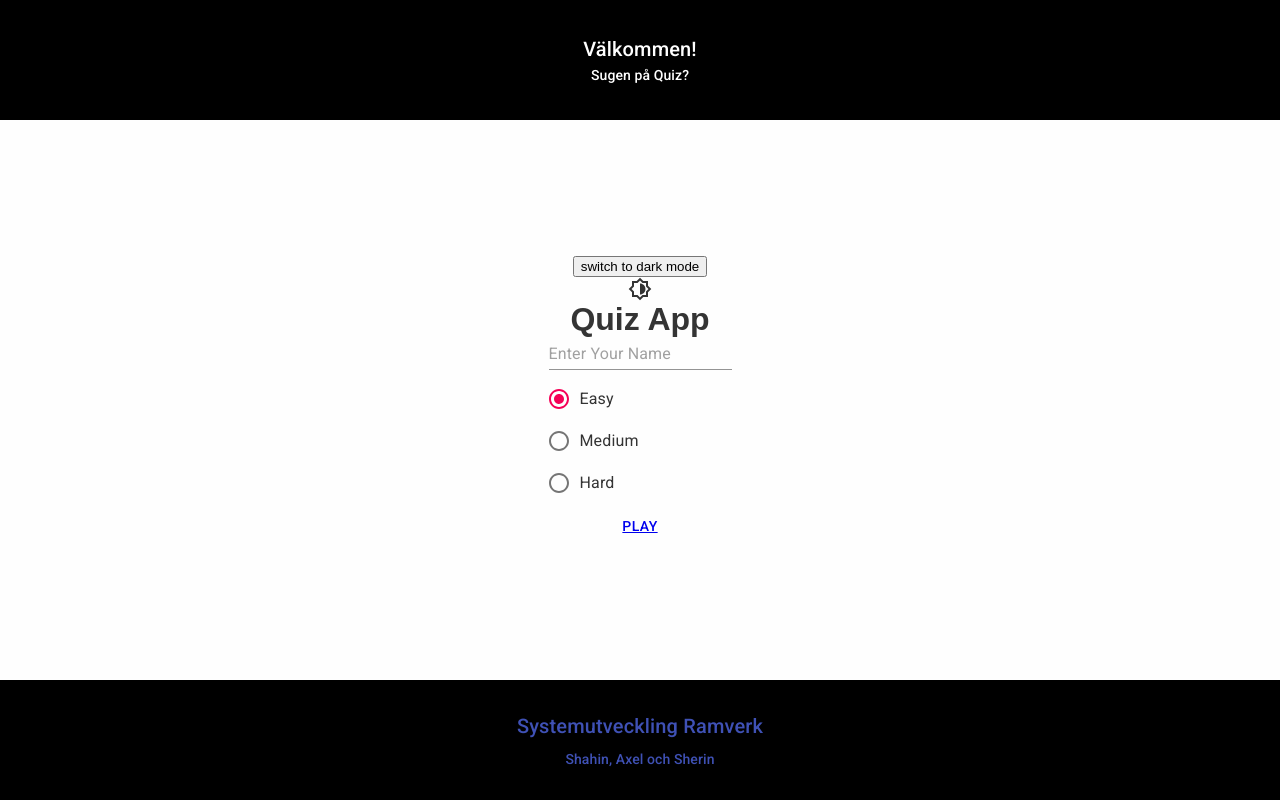
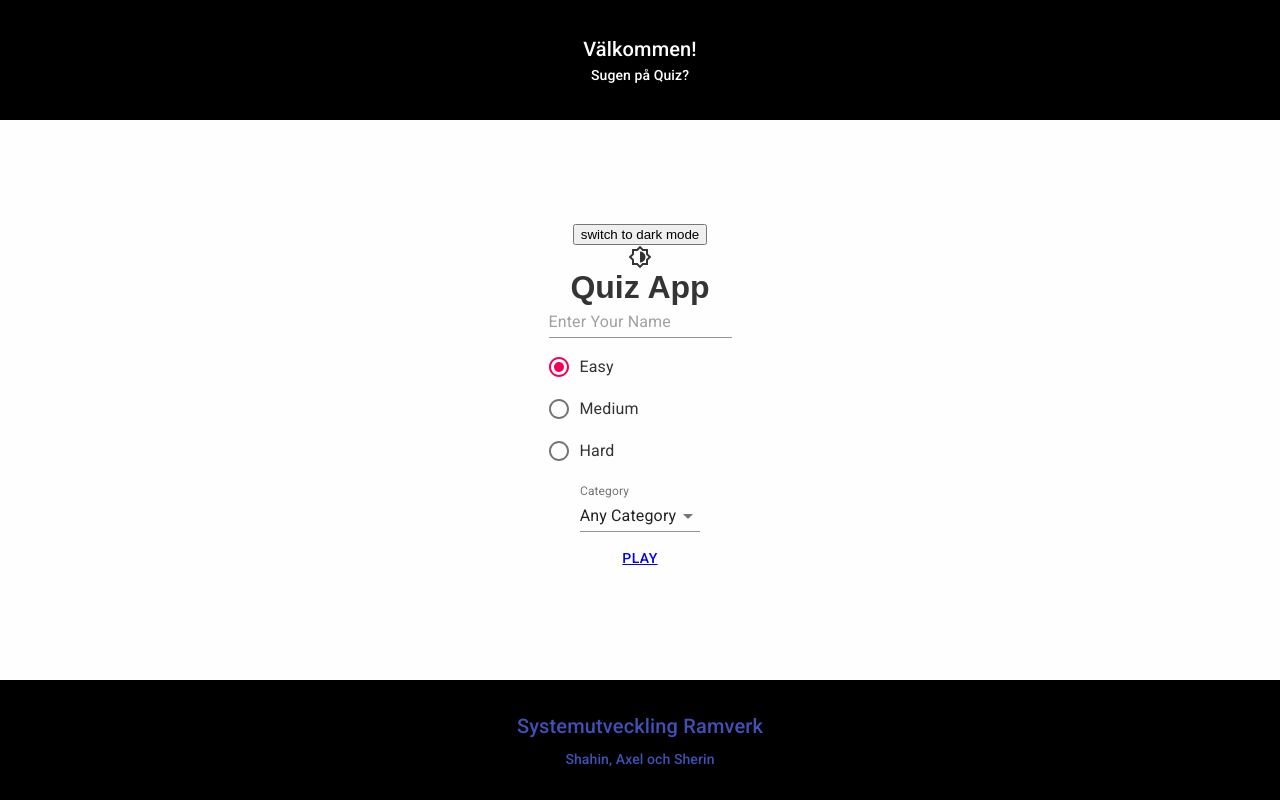
Before and after one commit to axelsundin/react-quiz, a React (Create React App) app: page /game in a window 1280 px wide. Built offline with nearby package versions, Linux system fonts and the light colour scheme.

Commit message:
merged ChooseCategory

```diff
--- a/src/components/ChooseName.tsx
+++ b/src/components/ChooseName.tsx
@@ -1,21 +1,18 @@
 import { Button, Input } from "@material-ui/core";
-import { PinDropSharp } from "@material-ui/icons";
 import React, { CSSProperties, useState, useContext } from "react";
 
 import { Link } from "react-router-dom";
-import { QuestionState, Difficulty } from "../API";
 import ChooseDifficulty from "./ChooseDifficulty";
 
 import { UserContext } from "../game";
-
+import ErrorBoundary from "./errorBoundary";
 import { type } from "os";
-
+import ChooseCategory from "./ChooseCategory";
 
 export default function ChooseName() {
   const { name, setName, startTrivia } = useContext(UserContext);
   return (
     <div id="gameSettings" style={{ ...centerContent }}>
-
       <Input
         type="text"
         name="name"
@@ -24,10 +21,8 @@ export default function ChooseName() {
         onChange={(e) => setName(e.target.value)}
       />
 
-
-
-
       <ChooseDifficulty />
+      <ChooseCategory />
 
       {{ name } && (
         <Button onClick={startTrivia}>
@@ -35,12 +30,8 @@ export default function ChooseName() {
         </Button>
       )}
     </div>
-
-
   );
-
 }
-
 
 const centerContent: CSSProperties = {
   display: "flex",
```
